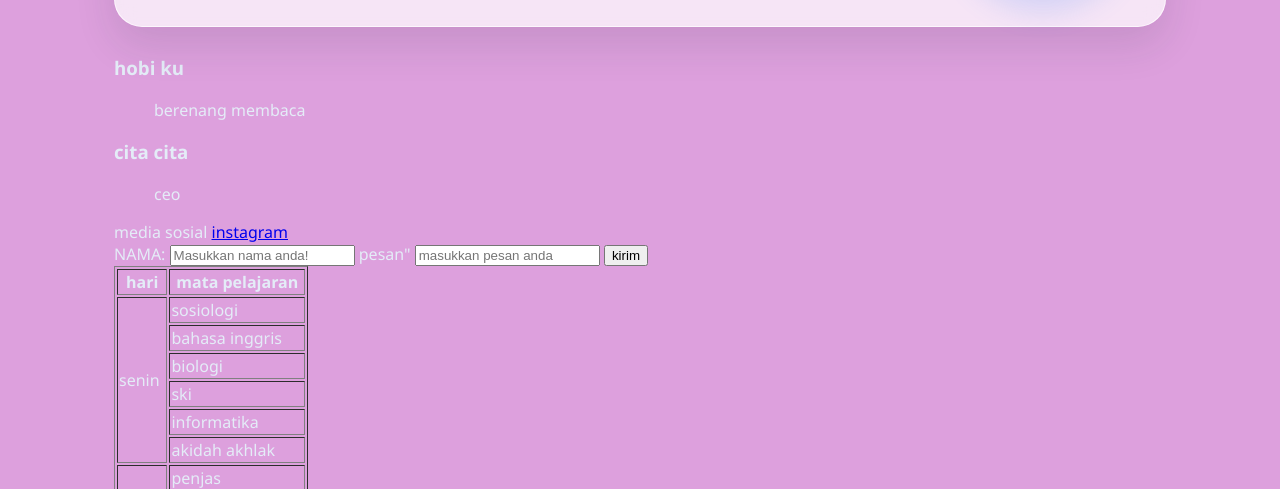
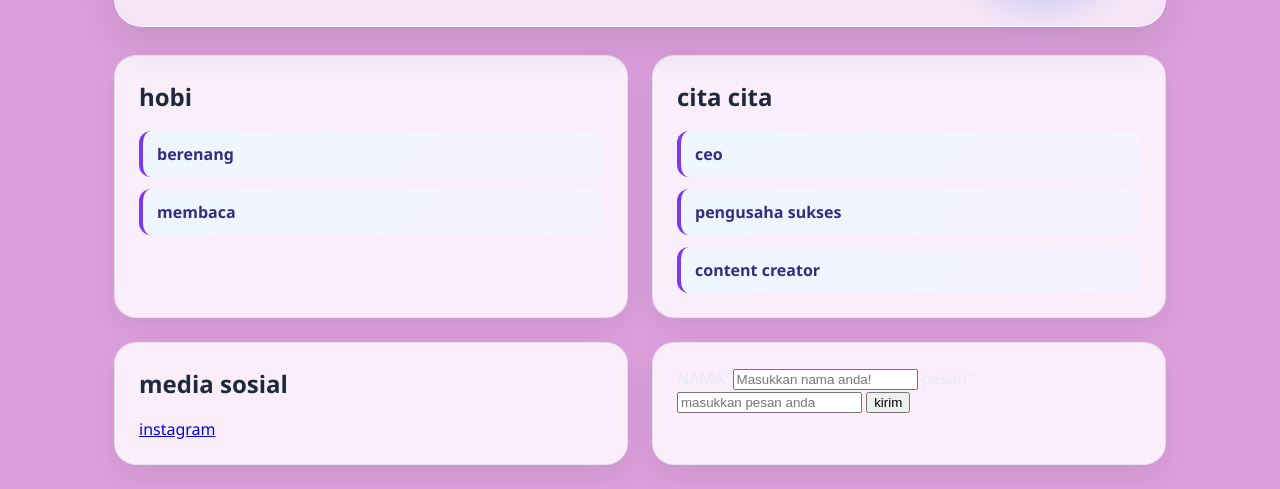
Before and after one commit to saniawardatul47-star/profil, a plain HTML site: page index.html in a window 1280 px wide. Shown: the part 283-772 px from the top of the page. Drawn offline with Linux system fonts and the light colour scheme.

Commit message:
tambah css

```diff
--- a/index.html
+++ b/index.html
@@ -14,29 +14,36 @@
             <div class="profile-content">
                 <span class="badge">web profile</span>
                 <h1 style="color: darkmagenta;">sania wardatul jannah</h1>
-                <P class="deskripsi"style="color: rgb(25, 25, 25,)">
+                <P class="deskripsi" style="color: rgb(25, 25, 25,)">
                     halo saya siswa dari MAN3 tulungngagung
                 </P>
             </div>
             <img src="kelinci comel.jpg" class="profile-photo">
         </header>
-        <h3>
-            hobi ku
-        </h3>
-        <ul>
-            <l1>berenang</l1>
-            <l1>membaca</l1>
+
+        <main class="content-grid">
+            <section class="card">
+                <h2>hobi</h2>
+                <ul class="hobby-list">
+                    <li>berenang</li>
+                    <li>membaca</li>
                 </ul>
-        <h3>
-            cita cita
-        </h3>
-        <ul>
-            <l1>ceo</l1>
+            </section>
+            <section class="card">
+                <h2>cita cita</h2>
+                <ul class="hobby-list">
+                    <li>ceo</li>
+                    <li>pengusaha sukses</li>
+                    <li>content creator</li>
                 </ul>
-        <section>
-            <h2.>media sosial</h2.>
-            <a href=" luvr-saan">instagram</a>
             </section>
+                <section class="card">
+                    <h2>media sosial</h2>
+                   <div class="social-link">
+                    <a href="https://www.instagram.com/luvr.sann">instagram</a>
+                    </div>
+                </section>
+                <section class="card">
                 <form>
                     <label>NAMA:</label>
                     <input type="text" placeholder="Masukkan nama anda!" />
@@ -137,3 +144,8 @@
                     <tr>
                         <td>bahasa inggris</td>
                     </tr>
+                <tbody>
+            </table>
+            </tbody>
+
+</html>
--- a/style.css
+++ b/style.css
@@ -73,3 +73,62 @@ body {
     border: 5px solid rgba(124, 58, 237, 0.15);
     box-shadow: 0 16px 30px rgba(59, 130, 246, 0.2);
 }
+
+.content-grid {
+    display: grid;
+    grid-template-columns: repeat(2,minmax(260px, 1fr));
+    gap: 24px;
+}
+
+.card {
+    background: rgba(255, 255, 255, 0.82);
+    border: 1px solid rgba(148, 163, 184, 0.18);
+    border-radius: 22px;
+    padding: 24px;
+    box-shadow: 0 12px 28px rgba(15, 23, 42, 0.08);
+}
+
+.card h2 {
+    margin-top: 0;
+    margin-bottom: 18px;
+    color: #1e293b;
+    font-size: 1.5rem;
+}
+
+.hobby-list {
+    list-style: none;
+    padding: 0;
+    margin: 0;
+    display: grid;
+    gap: 12px;
+}
+
+.hobby-list li{
+    background: linear-gradient(135deg, #eff6ff, #f5f3ff);
+    border-left: 4px solid #7c3aed;
+    padding: 12px 14px;
+    border-radius: 12px;
+    font-weight: 600;
+    color: #312e81;
+}
+
+.social-links {
+    display: flex;
+    flex-wrap: wrap;
+    gap: 12px;
+}
+
+.social-links a {
+    text-decoration: none;
+    color: #1d4ed8;
+    background: #e0edff;
+    padding: 10px 14px;
+    border-radius: 12px;
+    font-weight: 600;
+    transition: transform 0.2s ease, box-shadow 0.2s ease;
+}
+
+.social-links a:hover {
+    transform: translateY(-2px);
+    box-shadow: 0 10px 20px rgba(37, 99, 235, 0.15);
+}
```
Lines whose indentation alone changed are shown as unchanged.
